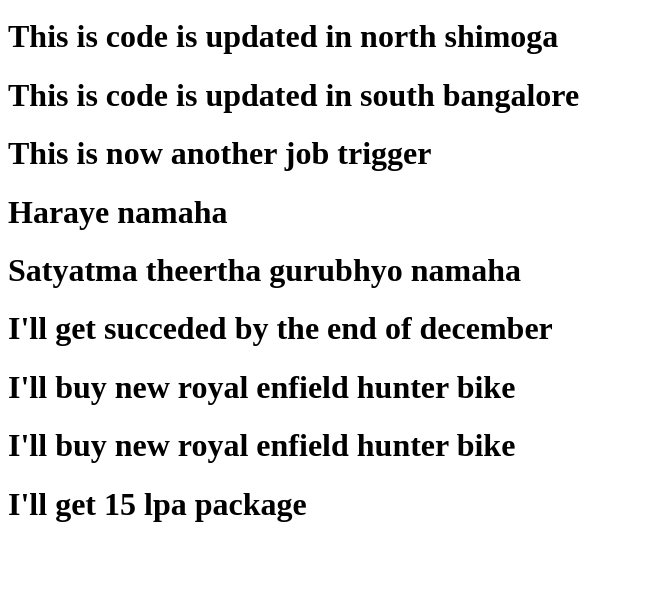
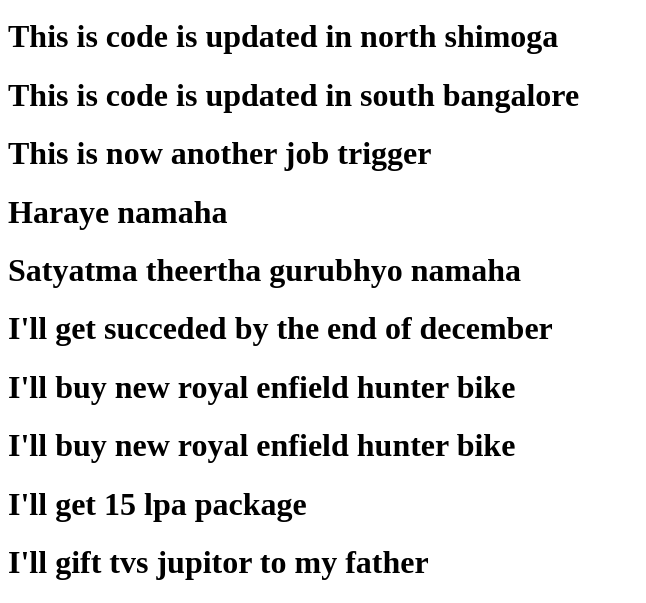
Before and after one commit to GururajNadigCN-devopslearning/git_practice19112026, a plain HTML site: page index.html in a window 1280 px wide. Shown: the part 691-1294 px from the top of the page, without its empty margins (0-646 px from the left). Before the commit the page ends 1235 px from the top, so only its background shows below. Drawn offline with Linux system fonts and the light colour scheme.

Commit message:
Add new goal for gifting TVS Jupiter to father

```diff
--- a/index.html
+++ b/index.html
@@ -24,6 +24,7 @@
 		<h1>I'll buy new royal enfield hunter bike</h1>
 		<h1>I'll buy new royal enfield hunter bike</h1>
 		<h1>I'll get 15 lpa package</h1>
+		<h1>I'll gift tvs jupitor to my father</h1>
 
 
 	</body>
```
